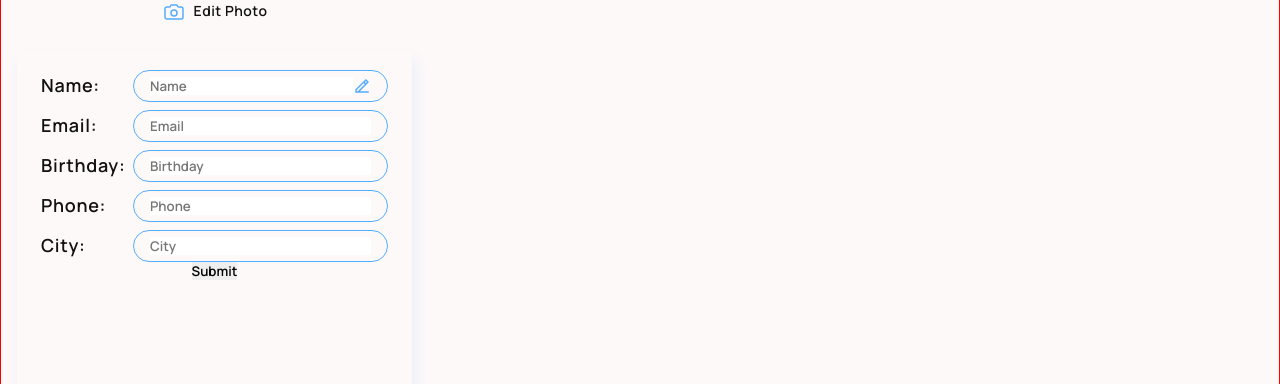
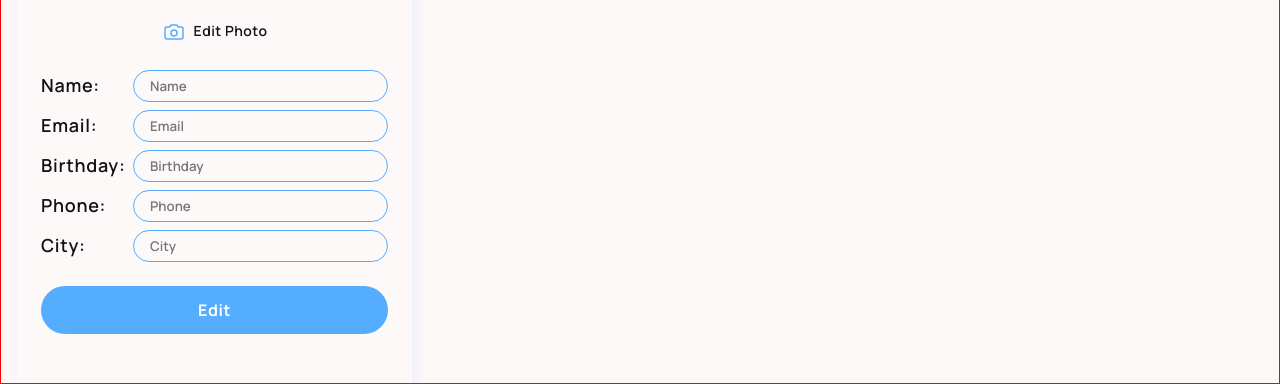
Before and after one commit to NNaumenko83/pets-front, a React (Vite) app: page /user in a window 1280 px wide. Shown: the part 285-669 px from the top of the page. Built offline with nearby package versions, Linux system fonts and the light colour scheme.

Commit message:
UPD:UserForm

```diff
--- a/src/components/Input/Input.styled.ts
+++ b/src/components/Input/Input.styled.ts
@@ -2,6 +2,7 @@ import styled from '@emotion/styled'
 
 const InputStyled = styled.input`
     width: 100%;
+    background: transparent;
 `
 
 export default InputStyled
--- a/src/components/Input/Input.tsx
+++ b/src/components/Input/Input.tsx
@@ -6,14 +6,16 @@ import { FieldValues, Path, UseFormRegister } from 'react-hook-form'
 import InputStyled from './Input.styled'
 
 interface InputFieldProps<TFieldValues extends FieldValues> {
+    id?: string | undefined
     type: string
     register: UseFormRegister<TFieldValues>
     placeholder: string
     name: Path<TFieldValues>
-    disabled: boolean | undefined
+    disabled?: boolean | undefined
 }
 
 function Input<TFieldValues extends FieldValues>({
+    id,
     type,
     register,
     placeholder,
@@ -23,6 +25,7 @@ function Input<TFieldValues extends FieldValues>({
     return (
         <InputStyled
             {...register(name)}
+            id={id}
             name={name}
             type={type}
             placeholder={placeholder}
@@ -31,4 +34,6 @@ function Input<TFieldValues extends FieldValues>({
     )
 }
 
+Input.defaultProps = { id: undefined, disabled: false }
+
 export default Input
--- a/src/components/UserForm/UserForm.styled.ts
+++ b/src/components/UserForm/UserForm.styled.ts
@@ -38,9 +38,9 @@ export const LabelText = styled.label`
     letter-spacing: 0.72px;
 `
 
-export const UserFormStyled = styled.form`
+export const UserFormWrapper = styled.div`
     width: 24.6875rem;
-    height: 32.5rem;
+    height: 580px;
     padding: 1.25rem 1.5rem;
     display: flex;
     align-items: center;
@@ -74,3 +74,9 @@ export const AvatarInputWrapper = styled.div`
     gap: 0.9375rem;
     margin-bottom: 26px;
 `
+export const StyledUserForm = styled.form`
+    width: 100%;
+    display: flex;
+    flex-direction: column;
+    gap: 1.5rem;
+`
--- a/src/components/UserForm/UserForm.tsx
+++ b/src/components/UserForm/UserForm.tsx
@@ -12,7 +12,7 @@ import DialogContent from '@mui/material/DialogContent'
 import axios from 'axios'
 import parseDateString from 'src/utils/parseDateString'
 import {
-    UserFormStyled,
+    UserFormWrapper,
     StyledBox,
     AvatarWrapper,
     InputsUserFormWrapper,
@@ -22,6 +22,7 @@ import {
     StyledEditIcon,
     StyledUserInfoLabel,
     LabelText,
+    StyledUserForm,
 } from './UserForm.styled'
 import CropperImage from '../CropperImage/CropperImage'
 import AuthButton from '../AuthButton/AuthButton'
@@ -70,10 +71,8 @@ type TFormData = yup.InferType<typeof schema>
 
 function UserForm() {
     const [open, setOpen] = useState(false)
-
-    const handleClickOpen = () => {
-        setOpen(true)
-    }
+    const [isEditing, setIsEditing] = useState(false)
+    console.log('isEditing:', isEditing)
 
     const handleClose = () => {
         setOpen(false)
@@ -123,24 +122,12 @@ function UserForm() {
         setCroppedAreaPixels(croppedAreaPixels)
     }
 
-    // const handleSubmit = async e => {
-    //     e.preventDefault()
-
-    //     const avatar = await fetch(croppedImage)
-    //     const blobImage = await avatar.blob()
-
-    //     const formData = new FormData()
-
-    //     formData.append('avatar', blobImage, 'croppedImage.jpeg')
-    //     for (const [key, value] of formData.entries()) {
-    //         console.log(key, value)
-    //     }
-    //     const res = await axios.patch('/auth/avatars', formData)
-    //     console.log('res:', res)
-    // }
+    const onEditButtonClick = () => {
+        setIsEditing(!isEditing)
+    }
 
     return (
-        <div>
+        <UserFormWrapper>
             <AvatarInputWrapper>
                 <AvatarWrapper>
                     {croppedImage ? (
@@ -166,9 +153,10 @@ function UserForm() {
                     />
                 </AvatarLabel>
             </AvatarInputWrapper>
-            <UserFormStyled
+            <StyledUserForm
                 onSubmit={handleSubmit(data => {
                     console.log('data:', data)
+                    setIsEditing(false)
                 })}
             >
                 <InputsUserFormWrapper>
@@ -181,10 +169,8 @@ function UserForm() {
                                 name="name"
                                 placeholder="Name"
                                 register={register}
+                                disabled={!isEditing}
                             />
-                            <InputRightAddon>
-                                <StyledEditIcon />
-                            </InputRightAddon>
                         </UserFormInputGroupStyled>
                     </StyledUserInfoLabel>
                     <StyledUserInfoLabel htmlFor="email">
@@ -196,6 +182,7 @@ function UserForm() {
                                 name="email"
                                 placeholder="Email"
                                 register={register}
+                                disabled={!isEditing}
                             />
                         </UserFormInputGroupStyled>
                     </StyledUserInfoLabel>
@@ -208,6 +195,7 @@ function UserForm() {
                                 name="birthday"
                                 placeholder="Birthday"
                                 register={register}
+                                disabled={!isEditing}
                             />
                         </UserFormInputGroupStyled>
                     </StyledUserInfoLabel>
@@ -220,6 +208,7 @@ function UserForm() {
                                 type="text"
                                 placeholder="Phone"
                                 register={register}
+                                disabled={!isEditing}
                             />
                         </UserFormInputGroupStyled>
                     </StyledUserInfoLabel>
@@ -232,13 +221,18 @@ function UserForm() {
                                 type="text"
                                 placeholder="City"
                                 register={register}
+                                disabled={!isEditing}
                             />
                         </UserFormInputGroupStyled>
                     </StyledUserInfoLabel>
                 </InputsUserFormWrapper>
-
-                <button type="submit">Submit</button>
-            </UserFormStyled>
+                {isEditing && <AuthButton type="submit">Save</AuthButton>}
+                {!isEditing && (
+                    <AuthButton type="button" onClick={onEditButtonClick}>
+                        Edit
+                    </AuthButton>
+                )}
+            </StyledUserForm>
             <Dialog open={open} onClose={handleClose}>
                 <DialogContent
                     dividers
@@ -269,7 +263,7 @@ function UserForm() {
                     </StyledBox>
                 </DialogActions>
             </Dialog>
-        </div>
+        </UserFormWrapper>
     )
 }
 
```
